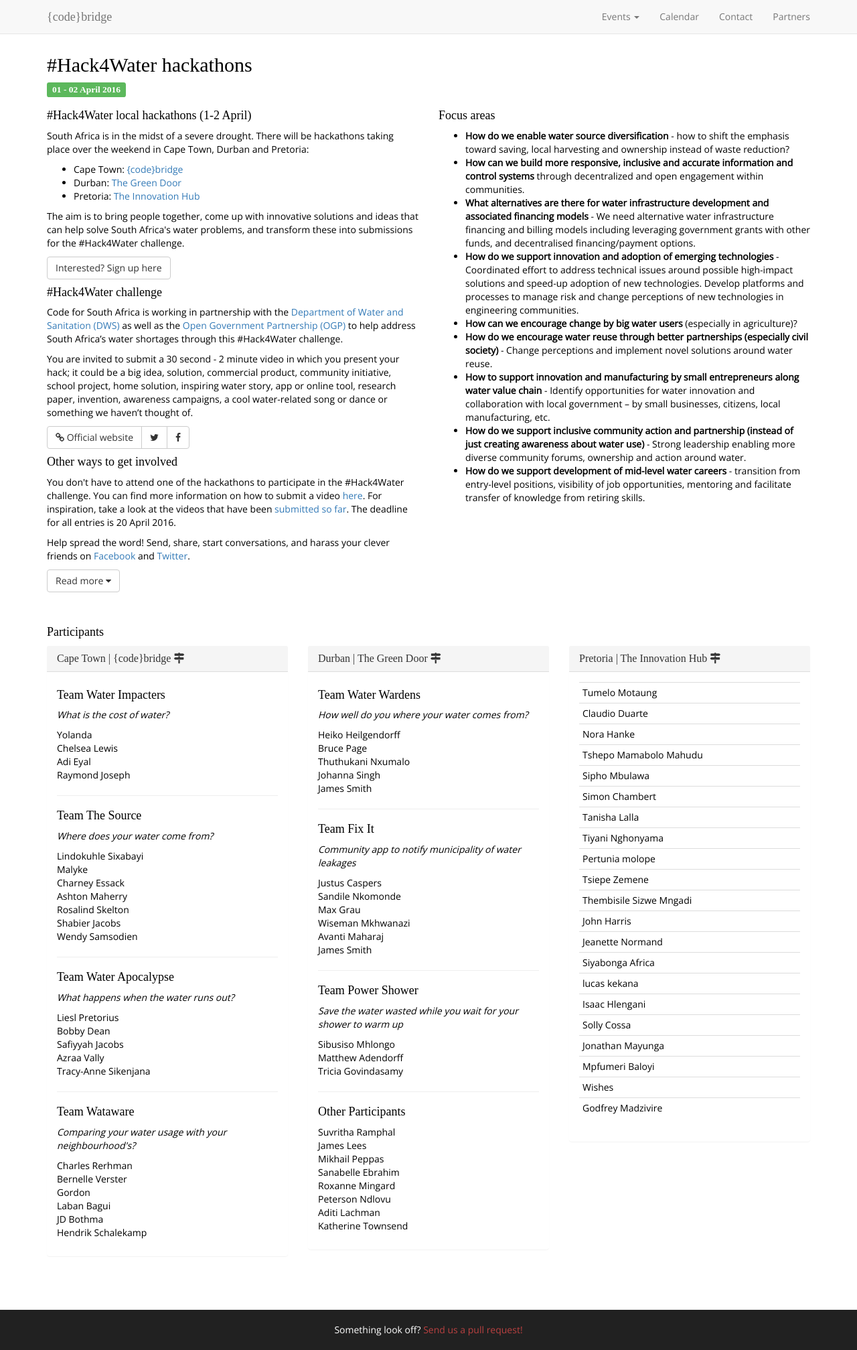
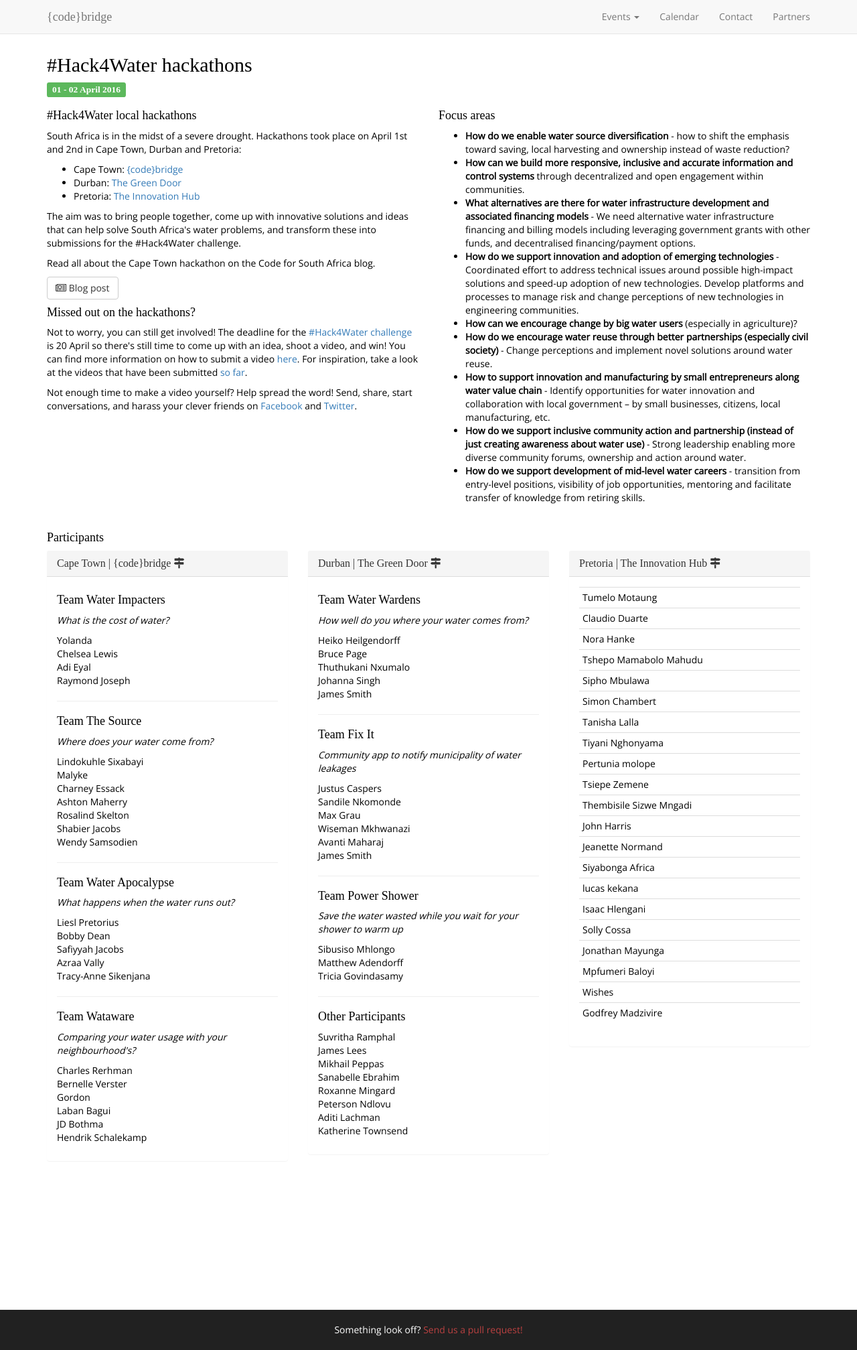
Before and after one commit to codebridge-za/codebridge.co.za, a Jekyll site: the page built from hack4water-hackathons.htm, in a window 1280 px wide. Shown: the whole page at 67% size. Built offline with Jekyll 4.4.1, drawn with Linux system fonts in a browser that asks for light colours; nearby versions of some CDN libraries; some web fonts are replaced.

Commit message:
events update

```diff
--- a/_includes/header.html
+++ b/_includes/header.html
@@ -16,7 +16,7 @@
          <a href="#" class="dropdown-toggle" data-toggle="dropdown" >Events <b class="caret"></b></a>
          <ul class="dropdown-menu">
     <li><a href="/events.htm"><b>Upcoming events</b></a></li>
-    <li><a href="/hack4water.htm">#Hack4Water challenge</a></li>
+    <li><a href="/hack4water-challenge.htm">#Hack4Water challenge</a></li>
     <li role="separator" class="divider"></li>
     <li><a href="/events.htm#pastevents">Past events</a></li>
            <li>
--- a/assets/css/style.css
+++ b/assets/css/style.css
@@ -39,6 +39,10 @@ a.anchor {
     position: relative;
     top: -60px;
     visibility: hidden;
+}
+
+.stackbutton {
+    margin-bottom: 5;
 }
 
 .panel{
--- a/hack4water.htm
+++ b/hack4water-hackathons.htm
@@ -12,65 +12,24 @@ title: #Hack4Water hackathons
 </div>
 <div class="row">
 <div class="col-md-6">
-<h4>#Hack4Water local hackathons (1-2 April)</h4>
-<p>South Africa is in the midst of a severe drought. There will be hackathons taking place over the weekend in Cape Town, Durban and Pretoria:<p>
+<h4>#Hack4Water local hackathons</h4>
+<p>South Africa is in the midst of a severe drought. Hackathons took place on April 1st and 2nd in Cape Town, Durban and Pretoria:<p>
 <ul>
 <li>Cape Town: <a href="/contact.htm">{code}bridge</a>
 <li>Durban: <a href="http://thegreendoor.org.za/" target="_blank">The Green Door</a>
 <li>Pretoria: <a href="http://www.theinnovationhub.com/" target="_blank">The Innovation Hub</a>
 </ul>
 
-<p>The aim is to bring people together, come up with innovative solutions and ideas that can help solve South Africa's water problems, and transform these into submissions for the #Hack4Water challenge.
+<p>The aim was to bring people together, come up with innovative solutions and ideas that can help solve South Africa's water problems, and transform these into submissions for the #Hack4Water challenge.
 
-<p><a href="https://docs.google.com/forms/d/1P8foYUlfPzH4Mj4TrLX02Labmz5_45Hd1Y4ZivXOiFI/viewform" target="_blank" class="btn btn-default">Interested? Sign up here</a></p>
+<p>Read all about the Cape Town hackathon on the Code for South Africa blog.</p>
 
+<p><a class="btn btn-default" target="_blank" href="http://code4sa.org/2016/04/04/hack4water-hackathon.html"><i class="fa fa-newspaper-o"></i> Blog post</a></p>
 
-<h4>#Hack4Water challenge</h4>
+<h4>Missed out on the hackathons?</h4>
+<p>Not to worry, you can still get involved! The deadline for the <a href="/hack4water-challenge.htm">#Hack4Water challenge</a> is 20 April so there's still time to come up with an idea, shoot a video, and win! You can find more information on how to submit a video <a href="http://www.hack4water.org.za/" target="_blank">here</a>. For inspiration, take a look at the videos that have been submitted <a href="http://www.hack4water.org.za/" target="_blank">so far</a>.
 
-<p>Code for South Africa is working in partnership with the <a href="https://www.dwa.gov.za/default.aspx" target="_blank">Department of Water and Sanitation (DWS)</a> as well as the <a href="http://www.opengovpartnership.org/" target="_blank">Open Government Partnership (OGP)</a> to help address South Africa’s water shortages through this #Hack4Water challenge.</p>
-
-<p>You are invited to submit a 30 second - 2 minute video in which you present your hack; it could be a big idea, solution, commercial product, community initiative, school project, home solution, inspiring water story, app or online tool, research paper, invention, awareness campaigns, a cool water-related song or dance or something we haven’t thought of.
-</p>
-<div class="btn-group" role="group">
-<a href="http://www.hack4water.org.za/" target="_blank" class="btn btn-default" role="button"><i class="fa fa-link"></i> Official website</a>
-<a href="https://twitter.com/Hack4Water" target="_blank" class="btn btn-default" role="button"><i class="fa fa-twitter"></i></a>
-<a href="https://www.facebook.com/Hack4Water-181339348908125" target="_blank" class="btn btn-default" role="button"><i class="fa fa-facebook"></i></a>
-</div>
-<h4>Other ways to get involved</h4>
-<p>You don't have to attend one of the hackathons to participate in the #Hack4Water challenge. You can find more information on how to submit a video <a href="http://www.hack4water.org.za/" target="_blank">here</a>. For inspiration, take a look at the videos that have been <a href="http://www.hack4water.org.za/" target="_blank">submitted so far</a>. The deadline for all entries is 20 April 2016.</p>
-
-<p>Help spread the word! Send, share, start conversations, and harass your clever friends on <a href="https://www.facebook.com/Hack4Water-181339348908125" target="_blank">Facebook</a> and <a href="https://twitter.com/Hack4Water" target="_blank">Twitter</a>.<p>
-
-<p>
-<a class="btn btn-default accordion-toggle hidden-xs hidden-sm" data-toggle="collapse" data-parent="#accordion" href="#infolarge">Read more  <i class="fa fa-caret-down"></i></a>
-<a class="btn btn-default accordion-toggle hidden-lg hidden-md" data-toggle="collapse" data-parent="#accordion" href="#infosmall">Read more  <i class="fa fa-caret-down"></i></a>
-</p>
-
-<div class="panel-group" id="accordion">
-	<div class="panel panel-default">
-
-		<div class="panel">
-		</div>
-
-		<div id="infosmall" class="panel-collapse collapse">
-			<div class="panel-body">
-
-<p>South Africa is in the grip of the worst drought in a century, according to The South African Weather Service. Farmers and citizens across the country are struggling to get access to enough water. Crops are failing, livestock are dying and entire communities do not have enough water to survive. The result is that food prices are skyrocketing due to dwindling supply of local produce and staples like maize and wheat are having to be imported at a huge cost.</p>
-
-<p>The DWS is raising awareness of our country’s water and sanitation issues, exploring the problem space and digging into potential solutions by running a multi-event campaign.</p>
-
-<p>First and foremostly we needed to ensure that the problem space was sufficiently  understood and problems correctly framed. With this in mind we hosted an unconference at the beginning of March.</p>
-
-<p>This event was aimed at bringing together representatives from government, industry, technology startups, civil society, academia, and the media to unpack the challenges faced by South Africans with regards to water and sanitation.</p>
-
-<p>The outputs of the conference have been summarised into the following categories. When thinking about your potential water solution, use these categories to help get some more direction.</p>
-
-<img src=images/hack4water2.jpg width=100%>
-
-</div>
-</div>
-</div>
-</div>
+<p>Not enough time to make a video yourself? Help spread the word! Send, share, start conversations, and harass your clever friends on <a href="https://www.facebook.com/Hack4Water-181339348908125" target="_blank">Facebook</a> and <a href="https://twitter.com/Hack4Water" target="_blank">Twitter</a>.<p>
 
 </div>
 <div class="col-md-6">
```
Also changed, not shown: events.htm (+14 -6 lines), hack4water-challenge.htm (added, +62 -0 lines).
